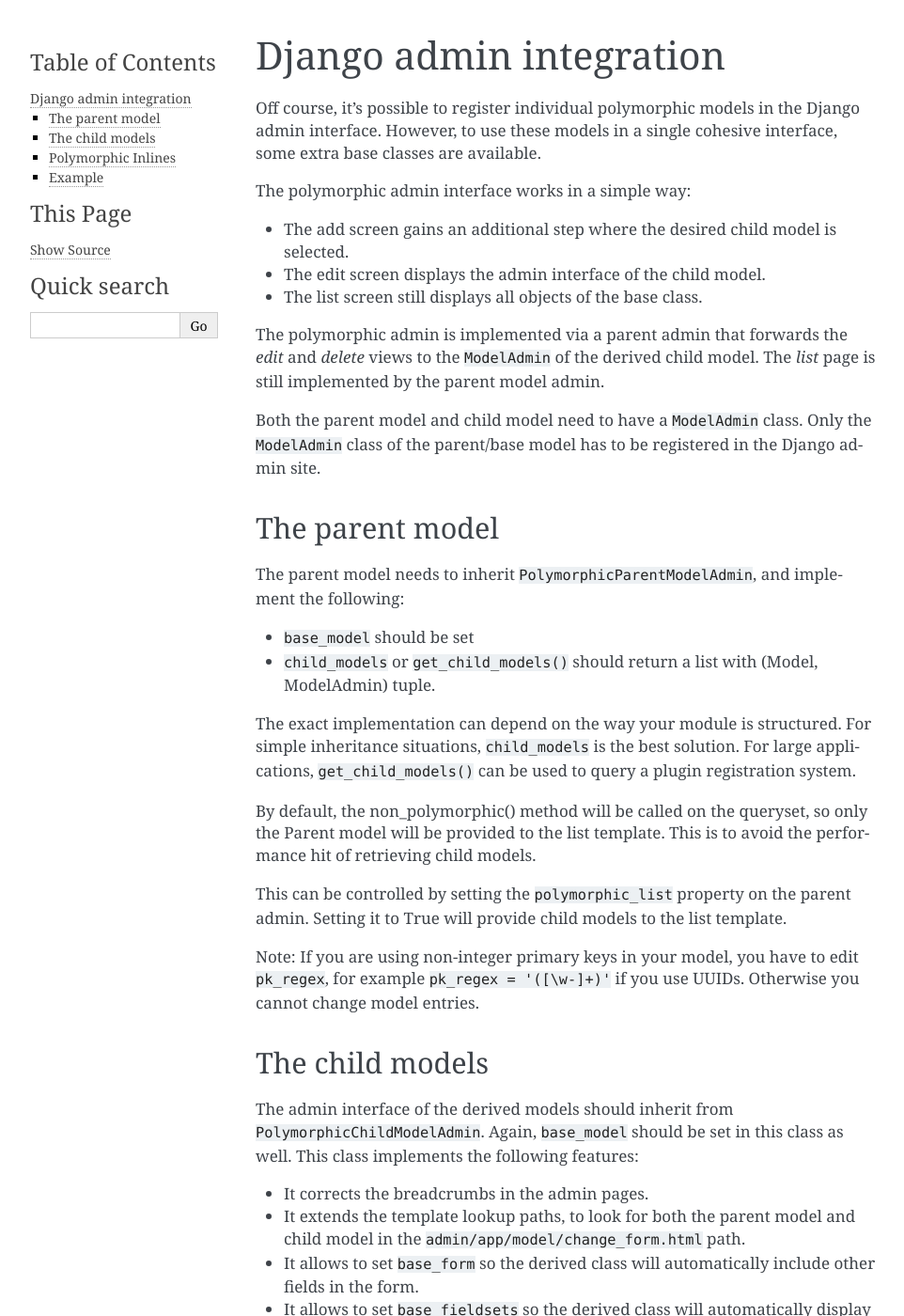
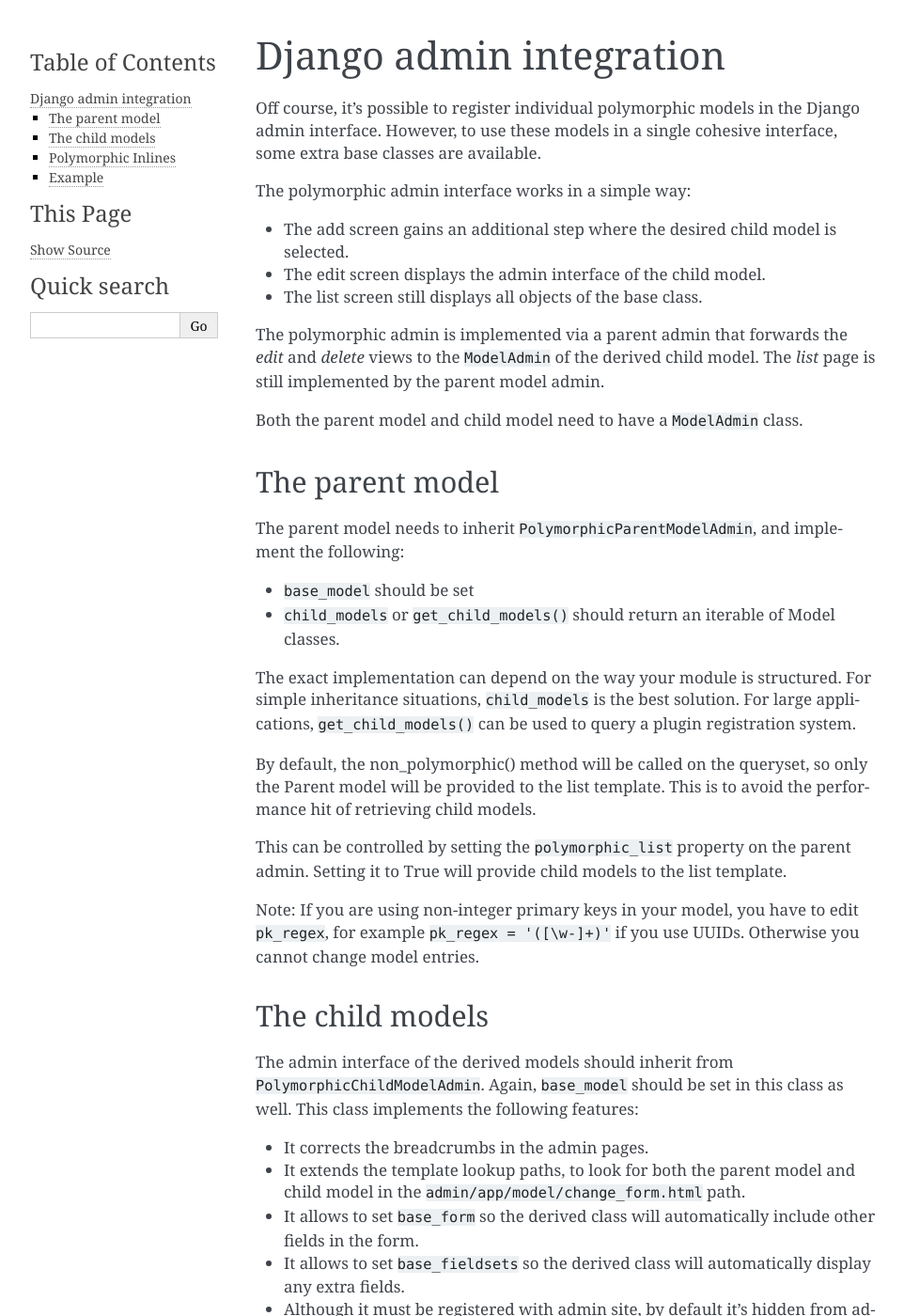
Before and after one commit to jazzband/django-polymorphic, a Sphinx documentation site: the page built from docs/admin.rst, in a window 1280 px wide and 1400 px high. Shown: the whole window at 94% size, without its empty margins (148-1110 px from the left). Built offline with Sphinx 7.4.7, drawn with Linux system fonts in a browser that asks for light colours; some of the changed text lies outside the part shown.

Commit message:
add documentation to admin changes

```diff
--- a/docs/admin.rst
+++ b/docs/admin.rst
@@ -14,7 +14,6 @@
 to the ``ModelAdmin`` of the derived child model. The *list* page is still implemented by the parent model admin.
 
 Both the parent model and child model need to have a ``ModelAdmin`` class.
-Only the ``ModelAdmin`` class of the parent/base model has to be registered in the Django admin site.
 
 The parent model
 ----------------
@@ -22,7 +21,7 @@
 The parent model needs to inherit ``PolymorphicParentModelAdmin``, and implement the following:
 
 * ``base_model`` should be set
-* ``child_models`` or ``get_child_models()`` should return a list with (Model, ModelAdmin) tuple.
+* ``child_models`` or ``get_child_models()`` should return an iterable of Model classes.
 
 The exact implementation can depend on the way your module is structured.
 For simple inheritance situations, ``child_models`` is the best solution.
@@ -49,6 +48,8 @@
 * It extends the template lookup paths, to look for both the parent model and child model in the ``admin/app/model/change_form.html`` path.
 * It allows to set ``base_form`` so the derived class will automatically include other fields in the form.
 * It allows to set ``base_fieldsets`` so the derived class will automatically display any extra fields.
+* Although it must be registered with admin site, by default it's hidden from admin site index page.
+  This can be overriden by adding ``show_in_index = True`` in admin class.
 
 The standard ``ModelAdmin`` attributes ``form`` and ``fieldsets`` should rather be avoided at the base class,
 because it will hide any additional fields which are defined in the derived model. Instead,
```
Also changed, not shown: other parts of docs/admin.rst (+4 -4 lines).
